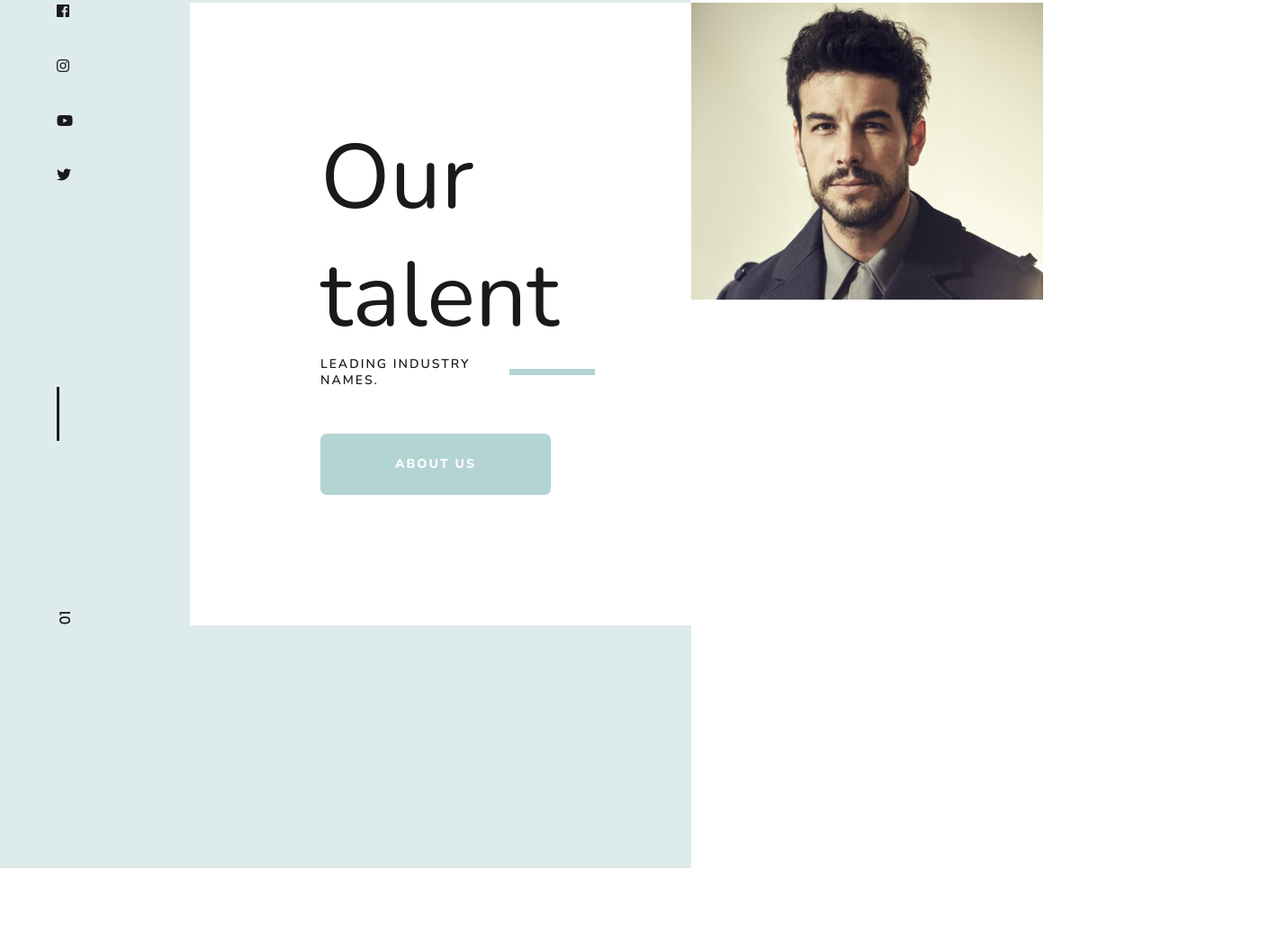
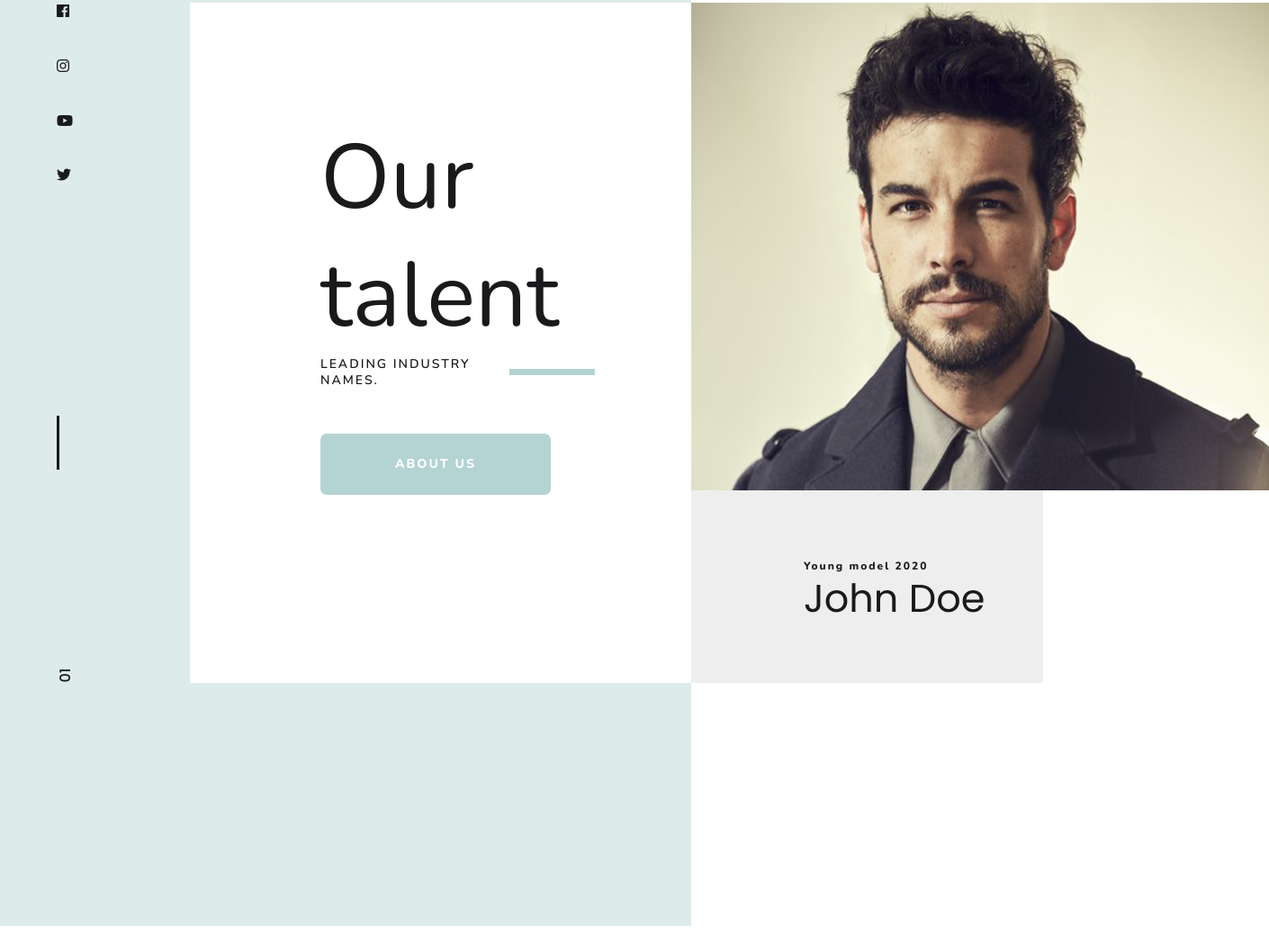
Before and after one commit to fedcalmus/mitalent, a plain HTML site: page index.html in a window 1280 px wide. Shown: the part 313-1360 px from the top of the page at 90% size, 1410 px wide, since content can reach past the window. Before the commit the page ends 1278 px from the top, so only its background shows below. Drawn offline with nearby package versions, Linux system fonts and the light colour scheme.

Commit message:
done with talent section

```diff
--- a/css/main.css
+++ b/css/main.css
@@ -103,6 +103,10 @@ h1 {
     font-size: 101px;
 }
 
+h6 {
+    font-size: 43px;
+}
+
 /* Heading styles end here */
 
 /* Font family styles end here */
@@ -152,6 +156,11 @@ h1 {
 .whiteBg {
     background-color: #ffffff;
 }
+
+.greyBg {
+    background-color: #eeeeee;
+}
+
 /* Background color styles end here */
 
 /* Text alignment styles start here */
@@ -371,10 +380,6 @@ nav li a:hover, .nav i:hover, .socialIcons ul li a:hover {
     max-height: 542px;
 }
 
-.talentRight img {
-    width: 100%;
-}
-
 .talentRight a:hover {
     opacity: 0.8;
 }
@@ -397,5 +402,11 @@ nav li a:hover, .nav i:hover, .socialIcons ul li a:hover {
     background-color: #1a1a1d;
 }
 
+.talentRight .details {
+    padding-top: 75px;
+    padding-left: 125px;
+    padding-bottom: 65px;
+}
+
 
 /* Talent section styles end here */
--- a/index.html
+++ b/index.html
@@ -74,16 +74,20 @@
             </div>
         </div>
     </div>
-    </div>
     <div class="talentRight">
         <div class="image">
             <a href="#"><img src="img/user.png"></a>
         </div>
-        <!--<div>-->
-            <!--<span>Young model 2020</span>-->
-            <!--<h4>John Doe</h4>-->
-        <!--</div>-->
+        <div class="details greyBg">
+            <span class="extraBold txtXs letterspacingMd">Young model 2020</span>
+            <h6 class="poppins">John Doe</h6>
         </div>
+    </div>
+</section>
+<section class="">
+    <ul>
+        <li><a></a></li>
+    </ul>
 </section>
 <!-- Main content ends here -->
 </body>
```
Lines whose indentation alone changed are shown as unchanged.
